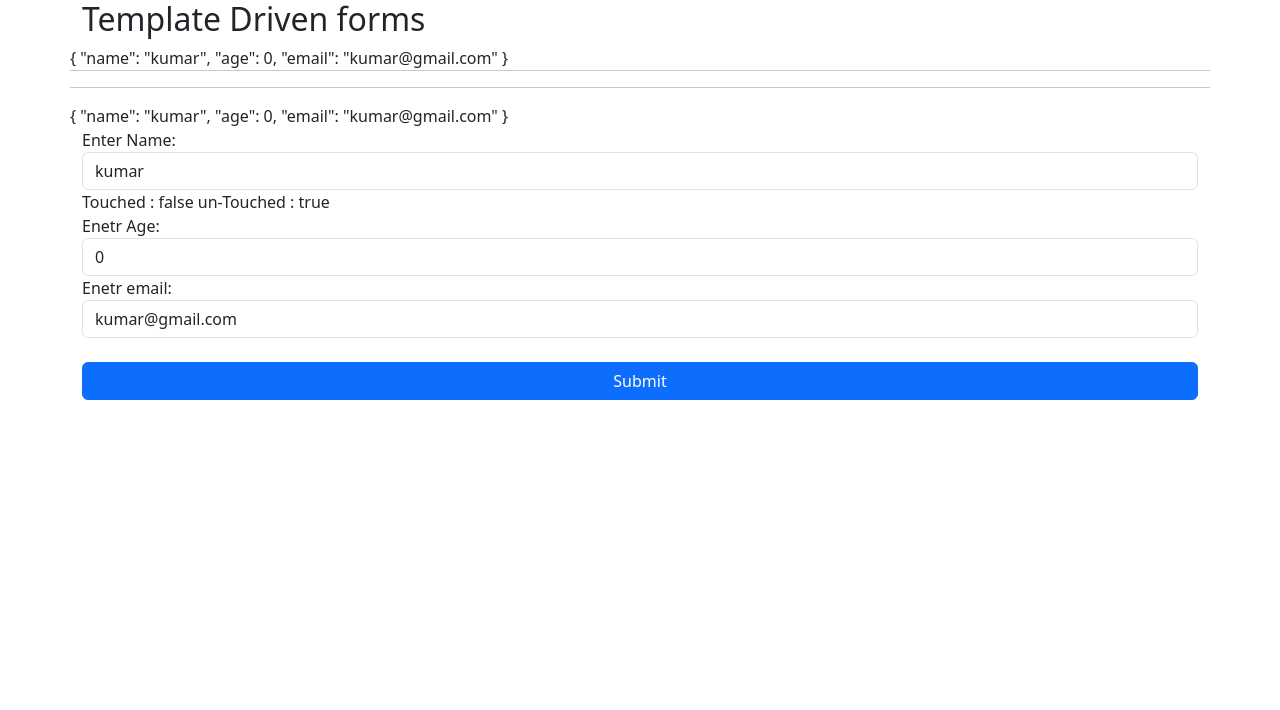
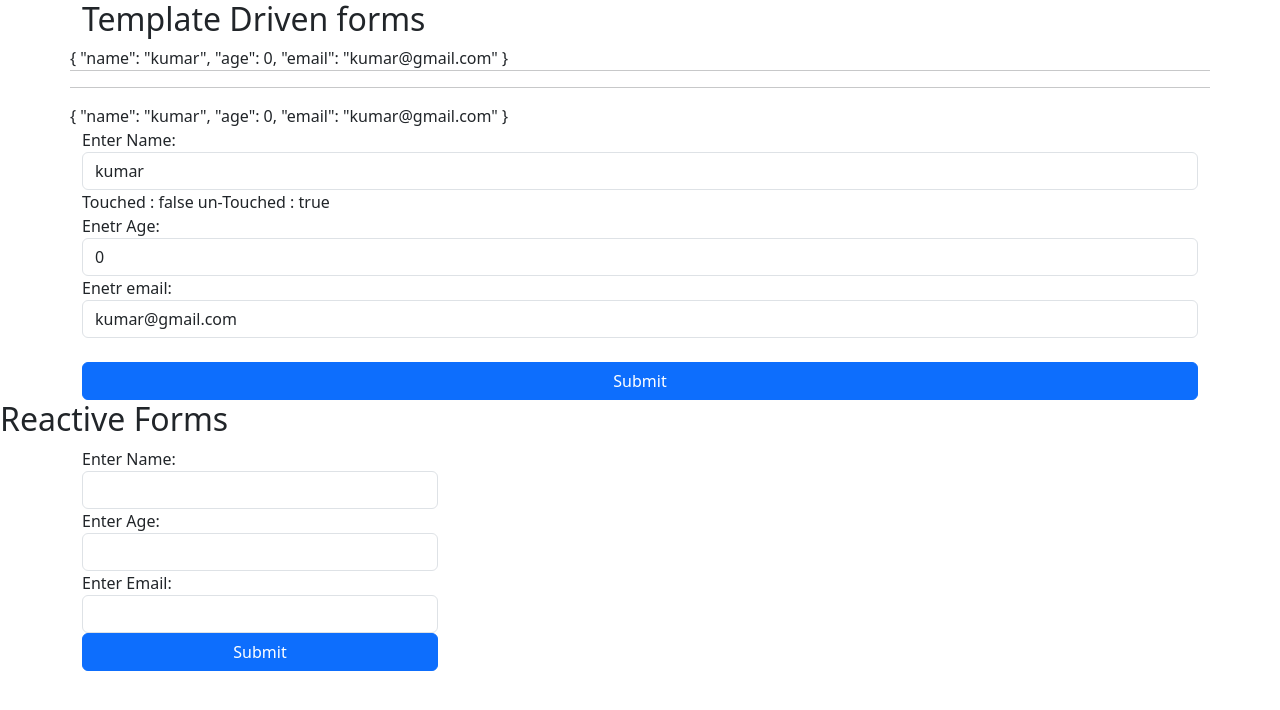
Before and after one commit to gittudemo/ngForms, an Angular app: page / in a window 1280 px wide. Shown: the top 710 px of the page. Built offline with nearby package versions, Linux system fonts and the light colour scheme.

Commit message:
reactive-forms basic-setup -to get the form Data

```diff
--- a/src/app/app.component.html
+++ b/src/app/app.component.html
@@ -1,3 +1,4 @@
 
 <app-tdf></app-tdf>
+<app-rf></app-rf>
 <router-outlet></router-outlet>
--- /dev/null
+++ b/src/app/rf/rf.component.html
@@ -0,0 +1,25 @@
+<h2>Reactive Forms</h2>
+<div class="container">
+  <div class="row">
+    <div class="col-md-4">
+      <form [formGroup]="signupForm" (ngSubmit)="handleSubmit(signupForm)">
+        <div class="form-group">
+        <label>Enter Name:</label>
+        <input type="text" class="form-control" name="name" formControlName="name">
+        </div>
+          <div class="form-group">
+            <label>Enter Age:</label>
+            <input type="number" class="form-control" name="age" formControlName="age">
+          </div>
+            <div class="form-group">
+              <label>Enter Email:</label>
+              <input type="email" class="form-control" name="email" formControlName="email">
+            </div>
+<div class="d-grid">
+  <button type="submit" value="submit" class="btn btn-primary">Submit</button>
+
+</div>
+      </form>
+    </div>
+  </div>
+</div>
--- /dev/null
+++ b/src/app/rf/rf.component.ts
@@ -0,0 +1,24 @@
+import { Component } from '@angular/core';
+import { FormControl, FormGroup } from '@angular/forms';
+
+@Component({
+  selector: 'app-rf',
+  templateUrl: './rf.component.html',
+  styleUrls: ['./rf.component.css']
+})
+export class RfComponent {
+
+  signupForm  = new FormGroup({
+    name: new FormControl(''),
+     age: new FormControl(''),
+      email: new FormControl('')
+  })
+
+
+  handleSubmit(signupForm : any) {
+    console.log(this.signupForm.value);
+
+
+  }
+
+}
```
Also changed, not shown: src/app/app.module.ts (+5 -2 lines), src/app/rf/rf.component.css (added), 1 other file (tests, documents, lock files or other folders).
